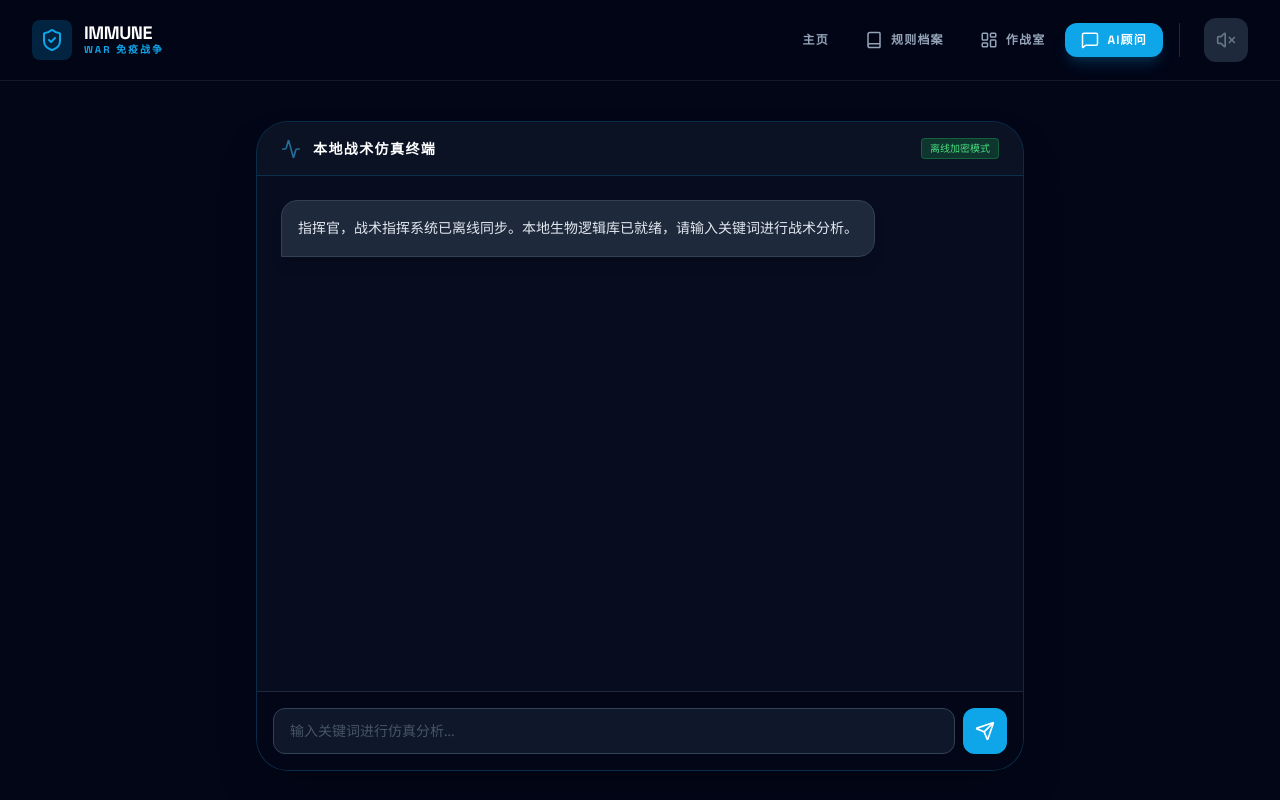
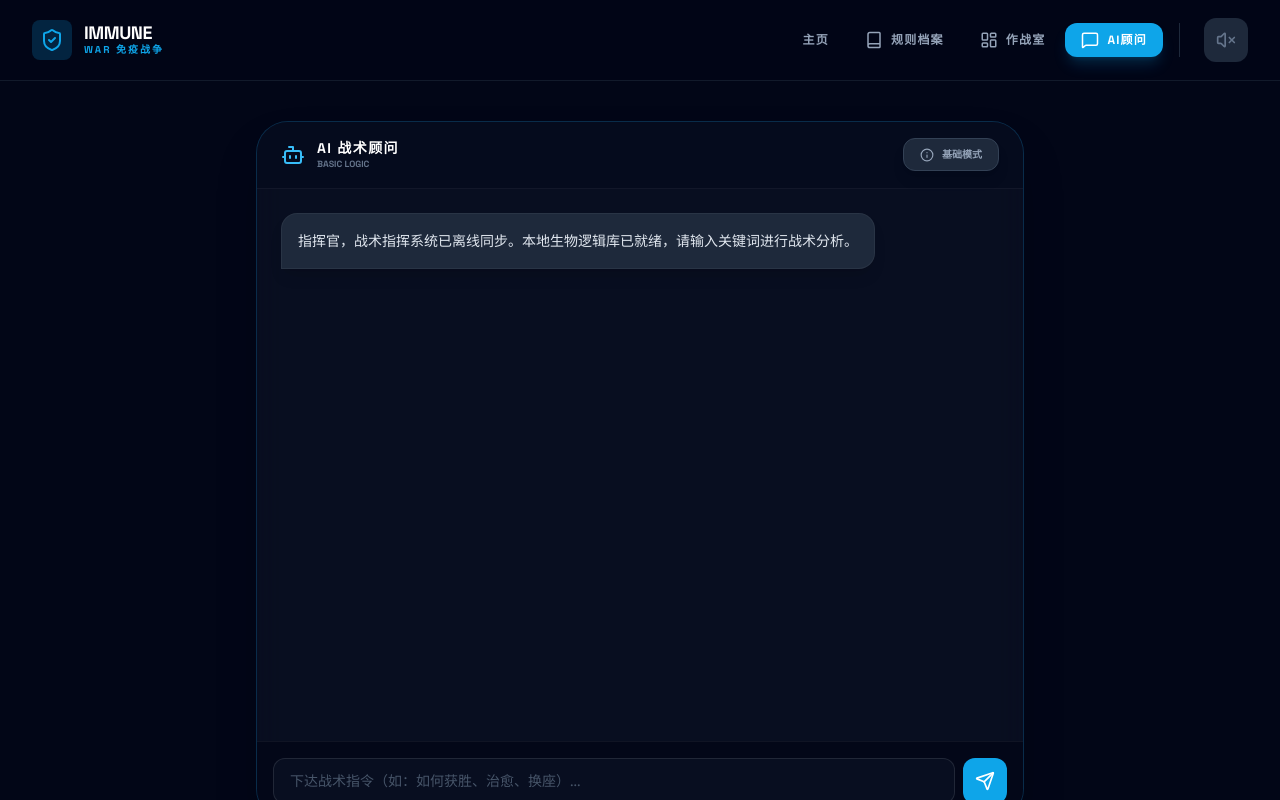
Before and after one commit to You007-tech/Immune-War, a React (Vite) app: page / in a window 1280 px wide. Both pictures are taken after a click on the button "AI顾问". Shown: the top 800 px of the page. Built offline with nearby package versions, Linux system fonts and the light colour scheme.

Commit message:
Update AIConsultant.tsx

```diff
--- a/src/components/AIConsultant.tsx
+++ b/src/components/AIConsultant.tsx
@@ -1,26 +1,10 @@
 import React, { useState, useRef, useEffect } from 'react';
-import { Send, Bot, Loader2, ShieldCheck, Activity } from 'lucide-react';
-import { INITIAL_GREETING } from '../constants';
+import { Send, Bot, Loader2, Zap, Info, ShieldCheck } from 'lucide-react';
+import { INITIAL_GREETING, AI_KNOWLEDGE } from '../constants';
 import { soundEngine } from './SoundEngine';
 
-// 本地战术库
-const LOCAL_KNOWLEDGE = [
-  { keywords: ['赢', '获胜', '怎么玩', '胜利'], response: "根据博弈模型：免疫阵营需建立多点巡逻，通过换座打乱病毒的潜伏序列；病毒阵营需利用“细胞记忆”空档期进行链式感染。" },
-  { keywords: ['病毒', '感染', '潜伏'], response: "监测到病毒信号。病毒的制胜关键在于‘社交工程’——在换座方案表决中诱导指挥者，将自己安插在健康的体细胞群落旁。" },
-  { keywords: ['免疫', '医生', '细胞', '治愈'], response: "免疫细胞是唯一的治愈手段。建议在第二轮后，通过排除法锁定高疑点目标，利用换座机制强制与其对坐进行‘治愈清理’。" },
-  { keywords: ['换座', '指挥者', '方案'], response: "换座是防御屏障的重组。如果方案被否决两次，第三任指挥者将拥有绝对分配权，这是逆转局势的关键机会。" },
-  { keywords: ['规则', '机制'], response: "核心机制模拟真实免疫：治愈代表特异性识别，感染代表病毒的溶源性转换。这是微观世界每秒都在发生的战争。" }
-];
-
-const DEFAULT_RESPONSES = [
-  "正在通过生物特征识别分析当前博弈趋势...",
-  "战术矩阵扫描中：建议密切监控最近执行换座动作的玩家。",
-  "监测到异常代谢反应，疑似病毒正在尝试进行身份隐藏。",
-  "免疫记忆响应正常，目前机体稳态评级：良好。",
-  "指挥官，当前的社交矩阵分布存在结构性风险，建议调整防御策略。"
-];
-
 const AIConsultant: React.FC = () => {
+  const [isAdvancedMode, setIsAdvancedMode] = useState(false);
   const [messages, setMessages] = useState<{ role: 'user' | 'model'; text: string }[]>([
     { role: 'model', text: INITIAL_GREETING }
   ]);
@@ -36,6 +20,18 @@ const AIConsultant: React.FC = () => {
     scrollToBottom();
   }, [messages]);
 
+  const toggleMode = () => {
+    const nextMode = !isAdvancedMode;
+    setIsAdvancedMode(nextMode);
+    soundEngine.playPhaseTransition();
+    setMessages(prev => [...prev, {
+      role: 'model',
+      text: nextMode
+        ? "【模式切换】已激活进阶战术顾问模式。现在我将针对事件卡、上帝干预等高阶博弈机制提供指导。"
+        : "【模式切换】已回到基础战术模式。我们将专注于基础细胞交互与角色核心能力的分析。"
+    }]);
+  };
+
   const handleSend = () => {
     if (!input.trim() || isLoading) return;
 
@@ -45,70 +41,102 @@ const AIConsultant: React.FC = () => {
     setIsLoading(true);
     soundEngine.playPhaseTransition();
 
-    // 模拟本地计算延迟，让它看起来像在思考
+    // 仿真离线计算延迟
     setTimeout(() => {
       let reply = "";
-      const match = LOCAL_KNOWLEDGE.find(k => k.keywords.some(kw => userMessage.toLowerCase().includes(kw)));
+
+      // 搜索对应模式的知识库
+      const currentKnowledge = isAdvancedMode ? AI_KNOWLEDGE.ADVANCED : AI_KNOWLEDGE.BASIC;
+
+      // 模糊匹配逻辑
+      const match = currentKnowledge.find(k =>
+        k.keywords.some(kw => userMessage.toLowerCase().includes(kw.toLowerCase()))
+      );
 
       if (match) {
         reply = match.response;
       } else {
-        reply = DEFAULT_RESPONSES[Math.floor(Math.random() * DEFAULT_RESPONSES.length)];
+        // 如果当前模式未找到，尝试在另一个模式找
+        const otherKnowledge = isAdvancedMode ? AI_KNOWLEDGE.BASIC : AI_KNOWLEDGE.ADVANCED;
+        const otherMatch = otherKnowledge.find(k =>
+          k.keywords.some(kw => userMessage.toLowerCase().includes(kw.toLowerCase()))
+        );
+
+        if (otherMatch) {
+          reply = `检测到跨模式指令。${otherMatch.response}\n\n(提示：您当前处于${isAdvancedMode ? '进阶' : '基础'}模式，已为您从全局库检索)`;
+        } else {
+          reply = isAdvancedMode
+            ? "进阶逻辑扫描中... 建议针对“事件卡”对座位流动性的影响进行深度提问。"
+            : "生物特征分析中... 目前机体稳态维持较好，您可以尝试询问“如何获胜”、“感染逻辑”或“角色能力”。";
+        }
       }
 
       setMessages(prev => [...prev, { role: 'model', text: reply }]);
       setIsLoading(false);
       soundEngine.playImmuneAlert();
-    }, 1000);
+    }, 800);
   };
 
   return (
-    <div className="flex flex-col h-[650px] glass-card rounded-[2rem] overflow-hidden shadow-2xl border border-bio-primary/20">
-      <div className="px-6 py-4 border-b border-bio-primary/20 bg-slate-900/40 flex items-center justify-between">
+    <div className={`flex flex-col h-[700px] glass-card rounded-[2rem] overflow-hidden shadow-2xl border transition-all duration-500 ${isAdvancedMode ? 'border-rose-500/40 shadow-rose-900/10' : 'border-bio-primary/20'}`}>
+      <div className="px-6 py-4 border-b border-white/5 bg-slate-950/40 flex items-center justify-between">
         <div className="flex items-center gap-3">
-          <Activity className="text-bio-highlight animate-pulse" size={20} />
-          <span className="font-bold tracking-widest text-sm uppercase">本地战术仿真终端</span>
+          <Bot className={isAdvancedMode ? 'text-rose-400' : 'text-bio-highlight'} size={24} />
+          <div className="flex flex-col">
+            <span className="font-bold tracking-widest text-sm uppercase">AI 战术顾问</span>
+            <span className="text-[9px] text-slate-500 font-bold uppercase">{isAdvancedMode ? 'Advanced Simulation' : 'Basic Logic'}</span>
+          </div>
         </div>
-        <div className="flex items-center gap-2">
-          <span className="text-[10px] bg-green-500/20 text-green-400 px-2 py-0.5 rounded border border-green-500/30">离线加密模式</span>
-        </div>
+        <button
+          onClick={toggleMode}
+          className={`flex items-center gap-2 px-4 py-2 rounded-xl text-[10px] font-black uppercase transition-all shadow-lg active:scale-95 ${
+            isAdvancedMode
+              ? 'bg-rose-600 text-white shadow-rose-900/40'
+              : 'bg-slate-800 text-slate-400 hover:text-white border border-slate-700'
+          }`}
+        >
+          {isAdvancedMode ? <Zap size={14} className="fill-current" /> : <Info size={14} />}
+          {isAdvancedMode ? '进阶模式' : '基础模式'}
+        </button>
       </div>
 
-      <div className="flex-1 overflow-y-auto p-6 space-y-4 custom-scrollbar bg-slate-950/20">
+      <div className="flex-1 overflow-y-auto p-6 space-y-4 custom-scrollbar bg-slate-950/10">
         {messages.map((msg, idx) => (
           <div key={idx} className={`flex ${msg.role === 'user' ? 'justify-end' : 'justify-start'}`}>
             <div className={`max-w-[85%] p-4 rounded-2xl shadow-lg animate-fade-in ${
-              msg.role === 'user' ? 'bg-bio-primary text-white rounded-br-none' : 'bg-slate-800 text-slate-200 rounded-bl-none border border-slate-700'
+              msg.role === 'user'
+                ? (isAdvancedMode ? 'bg-rose-600 text-white' : 'bg-bio-primary text-white') + ' rounded-br-none'
+                : 'bg-slate-800 text-slate-200 rounded-bl-none border border-white/5'
             }`}>
               <p className="text-sm leading-relaxed whitespace-pre-wrap font-medium">{msg.text}</p>
             </div>
           </div>
         ))}
         {isLoading && (
-          <div className="flex justify-start items-center gap-3 text-bio-primary px-2">
-            <Loader2 className="w-4 h-4 animate-spin" />
-            <span className="text-xs font-bold tracking-tighter">分析中...</span>
+          <div className="flex justify-start items-center gap-3 px-2">
+            <Loader2 className={`w-4 h-4 animate-spin ${isAdvancedMode ? 'text-rose-400' : 'text-bio-primary'}`} />
+            <span className="text-xs font-bold tracking-tighter uppercase opacity-50">Analyzing...</span>
           </div>
         )}
         <div ref={messagesEndRef} />
       </div>
 
-      <div className="p-4 bg-slate-950 border-t border-slate-800">
+      <div className="p-4 bg-slate-950/80 border-t border-white/5">
         <div className="flex gap-2">
           <input
             type="text"
             value={input}
             onChange={(e) => setInput(e.target.value)}
             onKeyDown={(e) => e.key === 'Enter' && handleSend()}
-            placeholder="输入关键词进行仿真分析..."
-            className="flex-1 bg-slate-900 border border-slate-700 rounded-xl px-4 py-3 text-sm text-white focus:outline-none focus:border-bio-primary placeholder:text-slate-600 transition-all"
+            placeholder={isAdvancedMode ? "输入进阶战术关键字（事件、上帝、潜伏期）..." : "下达战术指令（如：如何获胜、治愈、换座）..."}
+            className="flex-1 bg-slate-900/50 border border-white/10 rounded-xl px-4 py-3 text-sm text-white focus:outline-none focus:border-bio-primary placeholder:text-slate-600 transition-all"
           />
           <button
             onClick={handleSend}
             disabled={isLoading}
-            className="bg-bio-primary p-3 rounded-xl hover:bg-bio-highlight transition-all active:scale-90 disabled:opacity-50"
+            className={`p-3 rounded-xl transition-all active:scale-90 disabled:opacity-50 ${isAdvancedMode ? 'bg-rose-600' : 'bg-bio-primary'}`}
           >
-            <Send size={20} />
+            <Send size={20} className="text-white" />
           </button>
         </div>
       </div>
```
